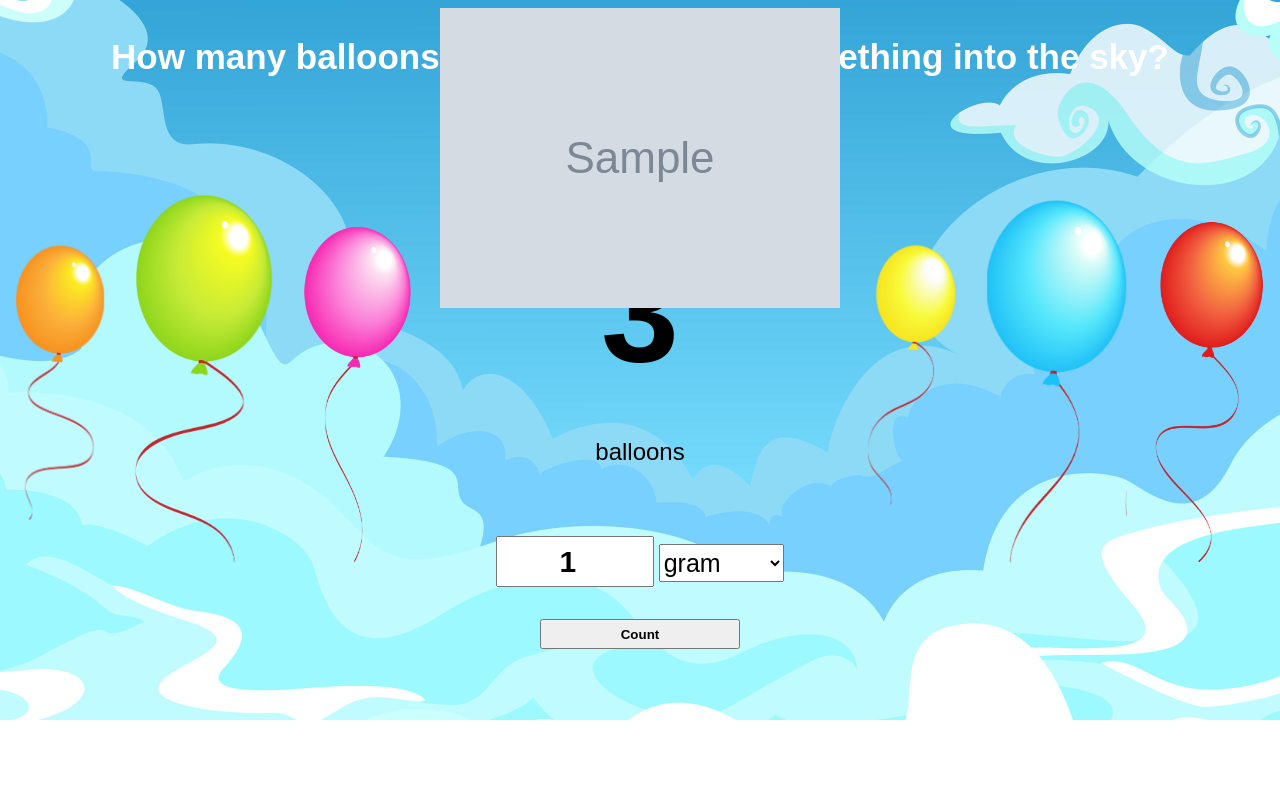
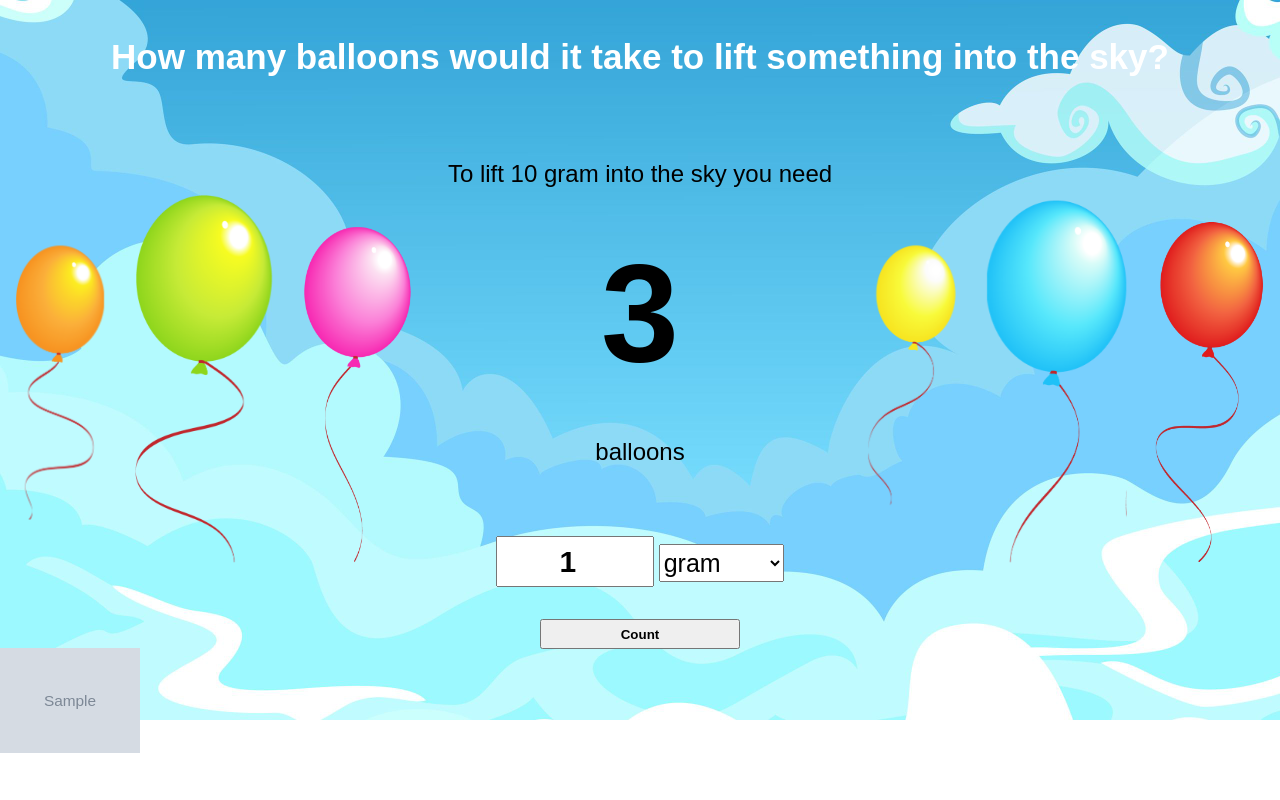
Before and after one commit to antista/balloons, a Django app: a page that uses balloons_counter/templates/counter/main_page.html in a window 1280 px wide. Run offline with Django 3.2, Linux system fonts and the light colour scheme; tables that the repository leaves empty hold one stand-in row (values such as "Sample post"); grey boxes marked "Sample" are stand-in pictures.

Commit message:
Examples added

```diff
--- a/balloons_counter/constants.py
+++ b/balloons_counter/constants.py
@@ -1,3 +1,5 @@
 BALLOON_CARRYING = 4
 GRAMS_IN_KILOGRAM = 1000
 KILOGRAMS_IN_TONNE = 1000
+MEASURES = ['gram', 'kilogram', 'tonne']
+DEFAULT_MEASURE = 'gram'
--- a/balloons_counter/counter.py
+++ b/balloons_counter/counter.py
@@ -3,7 +3,7 @@ import math
 import balloons_counter.constants as const
 
 
-def count(weight, measure='gram'):
+def count(weight, measure=const.DEFAULT_MEASURE):
     if measure == "gram":
         return math.ceil(weight / const.BALLOON_CARRYING)
     elif measure == "kilogram":
--- a/balloons_counter/models.py
+++ b/balloons_counter/models.py
@@ -6,7 +6,7 @@ class Entity(models.Model):
     name = models.CharField(max_length=100, primary_key=True, validators=[
         RegexValidator('^[a-z_]*$', 'Only lowercase letters and underscores allowed.')], )
     weight = models.IntegerField(validators=[MinValueValidator(1)])
-    image = models.ImageField(upload_to='static/styles/images/entities')
+    image = models.ImageField(upload_to='balloons_counter/static/styles/images/entities')
 
     @staticmethod
     def get_entities():
--- a/balloons_counter/static/styles/index.css
+++ b/balloons_counter/static/styles/index.css
@@ -56,8 +56,28 @@ form select {
     font-size: 25px;
 }
 
-.examples{
+.examples {
     position: absolute;
+    width: 550px;
+    height: 170px;
+    overflow-y: auto;
+    left: 0;
+    bottom: 0;
+    display: flex;
+    flex-direction: row;
+}
+
+.example-card a {
+    width: 200px;
+    height: 160px;
+    overflow: hidden;
+}
+
+.example-card a img {
+    width: 140px;
+    height: 140px;
+    object-fit: contain;
+    /*border: 2px red solid;*/
 }
 
 .balloons-container {
--- a/balloons_counter/templates/counter/main_page.html
+++ b/balloons_counter/templates/counter/main_page.html
@@ -3,8 +3,8 @@
 <head>
     <meta charset="UTF-8">
     <title>Balloons</title>
-    <link rel="stylesheet" type="text/css" href="static/styles/index.css">
-    <link rel="shortcut icon" type="image/png" href="static/styles/images/favicon.ico"/>
+    <link rel="stylesheet" type="text/css" href="/static/styles/index.css">
+    <link rel="shortcut icon" type="image/png" href="/static/styles/images/favicon.ico"/>
 </head>
 
 <body>
@@ -18,31 +18,31 @@
 {% endif %}
 <div class="balloons-container">
     <div class="balloon"
-         style="background: url(static/styles/images/balloons/orange_balloon.png); background-size: cover;"></div>
+         style="background: url(/static/styles/images/balloons/orange_balloon.png); background-size: cover;"></div>
     <div class="balloon"
-         style="background: url(static/styles/images/balloons/green_balloon.png); background-size: cover;"></div>
+         style="background: url(/static/styles/images/balloons/green_balloon.png); background-size: cover;"></div>
     <div class="balloon"
-         style="background: url(static/styles/images/balloons/pink_balloon.png); background-size: cover;"></div>
+         style="background: url(/static/styles/images/balloons/pink_balloon.png); background-size: cover;"></div>
     <div class="balloon"></div>
     <div class="balloon"></div>
     <div class="balloon"></div>
     <div class="balloon"
-         style="background: url(static/styles/images/balloons/yellow_balloon.png); background-size: cover;"></div>
+         style="background: url(/static/styles/images/balloons/yellow_balloon.png); background-size: cover;"></div>
     <div class="balloon"
-         style="background: url(static/styles/images/balloons/blue_balloon.png); background-size: cover;"></div>
+         style="background: url(/static/styles/images/balloons/blue_balloon.png); background-size: cover;"></div>
     <div class="balloon"
-         style="background: url(static/styles/images/balloons/red_balloon.png); background-size: cover;"></div>
+         style="background: url(/static/styles/images/balloons/red_balloon.png); background-size: cover;"></div>
 </div>
 <div class="examples">
     {% for example in examples %}
         <div class="example-card">
-            <a href="{{ example.name }}"><img src="{{ example.image }}" alt="{{ example.name }}"></a>
-
+            <a href="/example/{{ example.name }}"><img src="{{ example.image }}" alt="{{ example.name }}"
+                                                       title="{{ example.name }} ({{ example.weight }} gram)"></a>
         </div>
     {% endfor %}
 </div>
 
-<form action="" method="post">
+<form action="{% url 'main_page' %}" method="post">
     {% csrf_token %}
     <p><input name="weight" type="number" min="1" value="1">
         <select size="1" name="measure">
--- a/balloons_counter/urls.py
+++ b/balloons_counter/urls.py
@@ -1,7 +1,10 @@
-from django.urls import path, include
+from django.urls import path, include, re_path
 from . import views
 
 urlpatterns = [
-    path('', views.main_page),
+    path('', views.main_page, name='main_page'),
     path('example/<str:entity_name>', views.main_page),
+    path('example/static/styles/images/entities/<str:image_name>', views.redirect_pictures),
+    path('balloons_counter/static/styles/images/entities/<str:image_name>', views.redirect_pictures),
+    path('example/balloons_counter/static/styles/images/entities/<str:image_name>', views.redirect_pictures),
 ]
--- a/balloons_counter/views.py
+++ b/balloons_counter/views.py
@@ -1,6 +1,7 @@
 from django.shortcuts import render, redirect
 
 from balloons_counter import counter
+from balloons_counter.forms import ExampleForm
 from balloons_counter.models import Entity
 
 
@@ -20,6 +21,8 @@ def main_page(request, entity_name=None):
                   {'balloons_count': counter.count(weight, measure),
                    'current_value': {'weight': weight, 'measure': measure},
                    'examples': Entity.get_entities()})
+
+
 # if request.method == 'GET':
 #     if not entity_name:
 #         return render(request, 'counter/main_page.html', {'balloons_count': 1, 'examples': Entity.get_entities()})
@@ -32,3 +35,7 @@ def main_page(request, entity_name=None):
 #     measure = request.POST['measure']
 #     return render(request, 'counter/main_page.html',
 #                   {'balloons_count': counter.count(weight, measure), 'examples': Entity.get_entities()})
+
+def redirect_pictures(request, image_name):
+    print('==============================================')
+    return redirect('/static/styles/images/entities/{}'.format(image_name))
```
Also changed, not shown: balloons_counter/forms.py (+5 -2 lines), balloons_counter/static/styles/images/entities/cat.png (renamed from static/styles/images/entities/cat.png), balloons_counter/static/styles/images/entities/dog.png (renamed from static/styles/images/entities/dog.png), balloons_counter/static/styles/images/entities/elephant.png (renamed from static/styles/images/entities/elephant.png), balloons_counter/static/styles/images/entities/house.png (renamed from static/styles/images/entities/house.png), balloons_counter/static/styles/images/entities/human.png (renamed from static/styles/images/entities/human.png).
